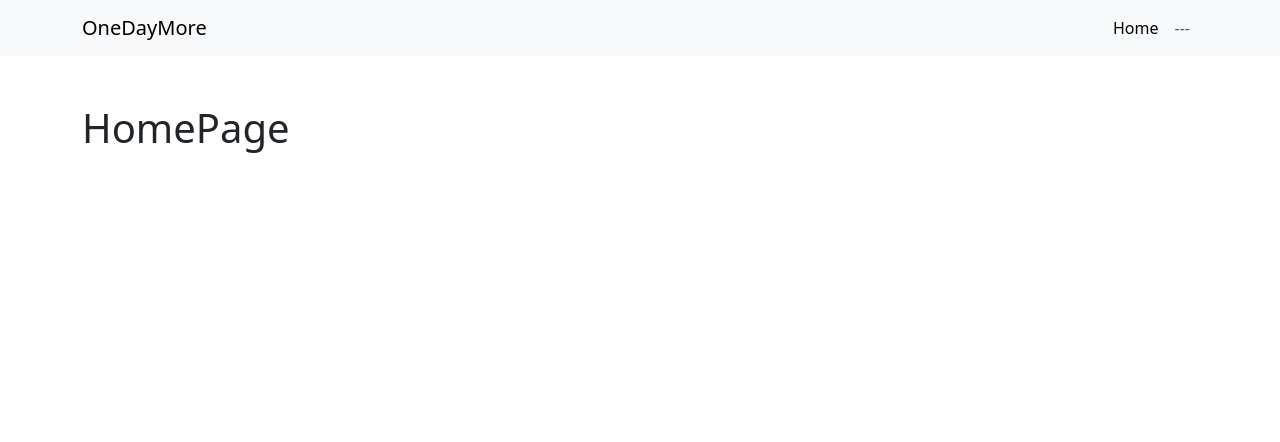
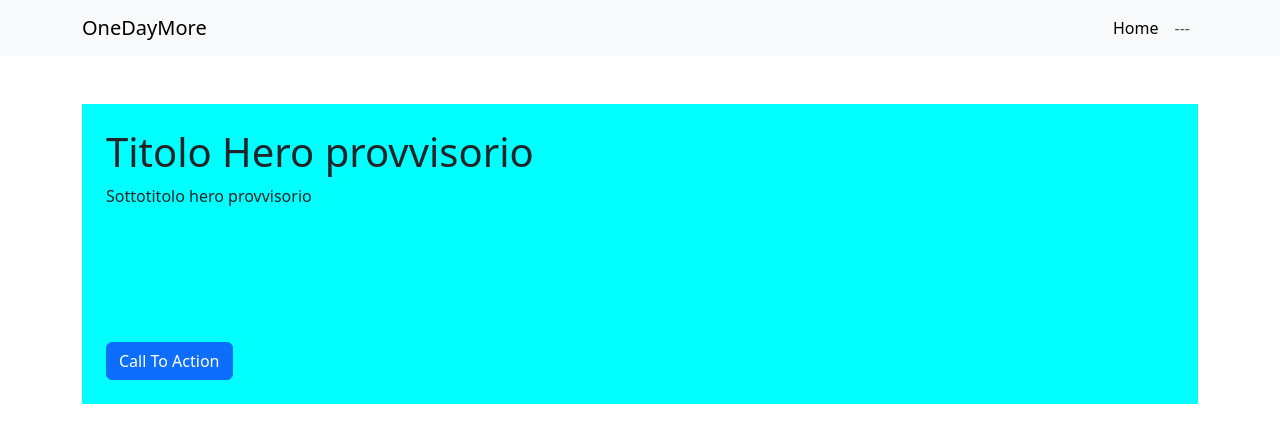
Before and after one commit to giovannimazzi/onedaymore-frontend, a React (Vite) app: page / in a window 1280 px wide. Shown: the top 442 px of the page. Built offline with nearby package versions, Linux system fonts and the light colour scheme.

Commit message:
Add: herospace (to customize)

```diff
--- a/src/assets/css/index.css
+++ b/src/assets/css/index.css
@@ -1,3 +1,4 @@
+/* Utils and generics */
 .overlay-loading {
   position: fixed;
   inset: 0;
@@ -9,3 +10,9 @@
   justify-content: center;
   align-items: center;
 }
+
+/* Homepage */
+.hero {
+  min-height: 300px;
+  background-color: aqua;
+}
--- a/src/pages/HomePage.jsx
+++ b/src/pages/HomePage.jsx
@@ -1,3 +1,22 @@
 export default function HomePage() {
-  return <h1>HomePage</h1>;
+  return (
+    <>
+      <section className="hero p-4 d-flex flex-column justify-content-between align-items-start">
+        <div>
+          <h1>Titolo Hero provvisorio</h1>
+          <p>Sottotitolo hero provvisorio</p>
+        </div>
+        <button className="btn btn-primary">Call To Action</button>
+      </section>
+
+      <section className="splash-products">
+        <div>
+          <div className="row row-cols-2">
+            <div className="col"></div>
+            <div className="col"></div>
+          </div>
+        </div>
+      </section>
+    </>
+  );
 }
```
Also changed, not shown: 1 other file (tests, documents, lock files or other folders).
